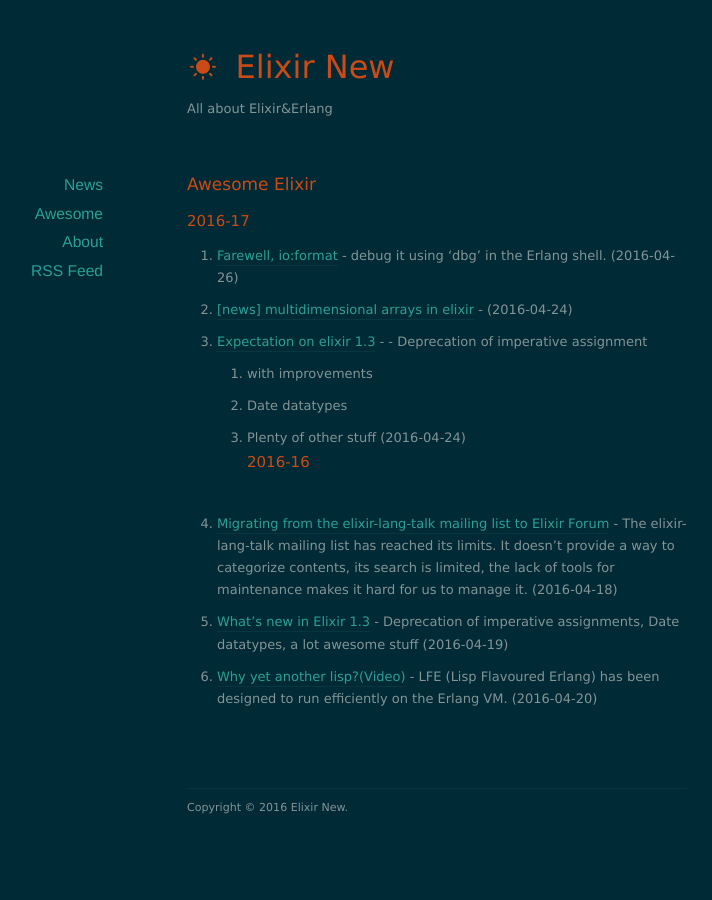
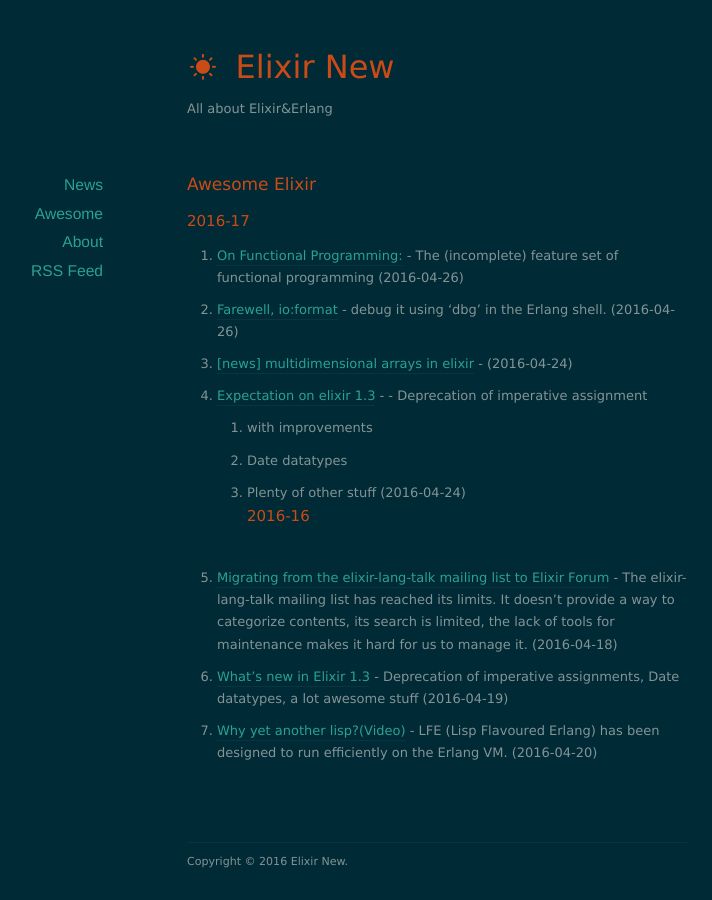
Before and after one commit to namjae/elixir-news.github.io, a Jekyll site: the page built from _posts/2016-04-09-news.markdown, in a window 1280 px wide. Shown: the whole page, without its empty margins (203-915 px from the left). Built offline with Jekyll 4.4.1, drawn with Linux system fonts in a browser that asks for light colours; nearby versions of some CDN libraries.

Commit message:
robot commit frist

```diff
--- a/_posts/2016-04-09-news.markdown
+++ b/_posts/2016-04-09-news.markdown
@@ -6,6 +6,8 @@
 ---
 ## 2016-17
 
+* [On Functional Programming:](https://medium.com/@jlouis666/on-functional-programming-df28cc9078de#.i6osvk1ux) -
+The (incomplete) feature set of functional programming (2016-04-26)
 * [Farewell, io:format](http://blog.ikura.co/posts/farewell-io-format.html) - debug it using ‘dbg’ in the Erlang shell. (2016-04-26)
 * [[news] multidimensional arrays in elixir](- http://blog.danielberkompas.com/2016/04/23/multidimensional-arrays-in-elixir.html) -  (2016-04-24)
 * [Expectation  on elixir 1.3]( http://tuvistavie.com/tokyo.ex/#/) -    - Deprecation of imperative assignment
```
